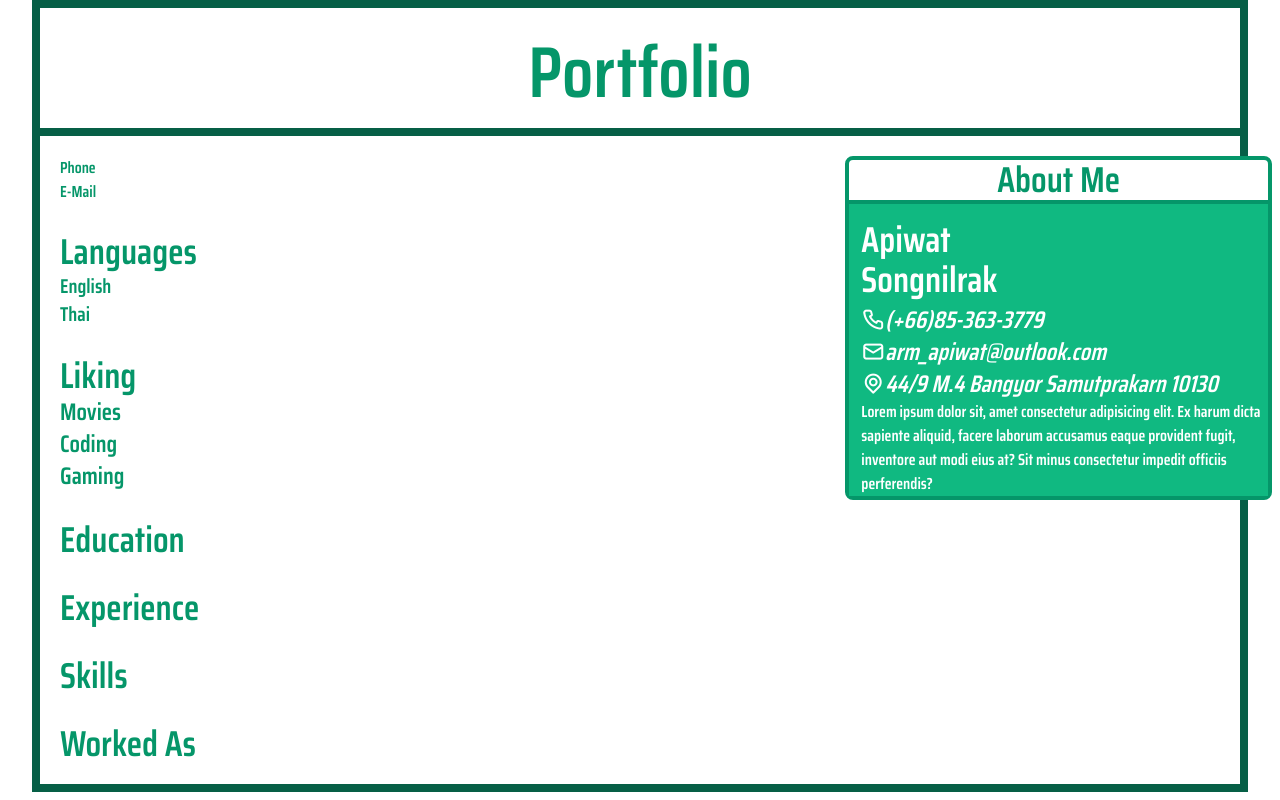
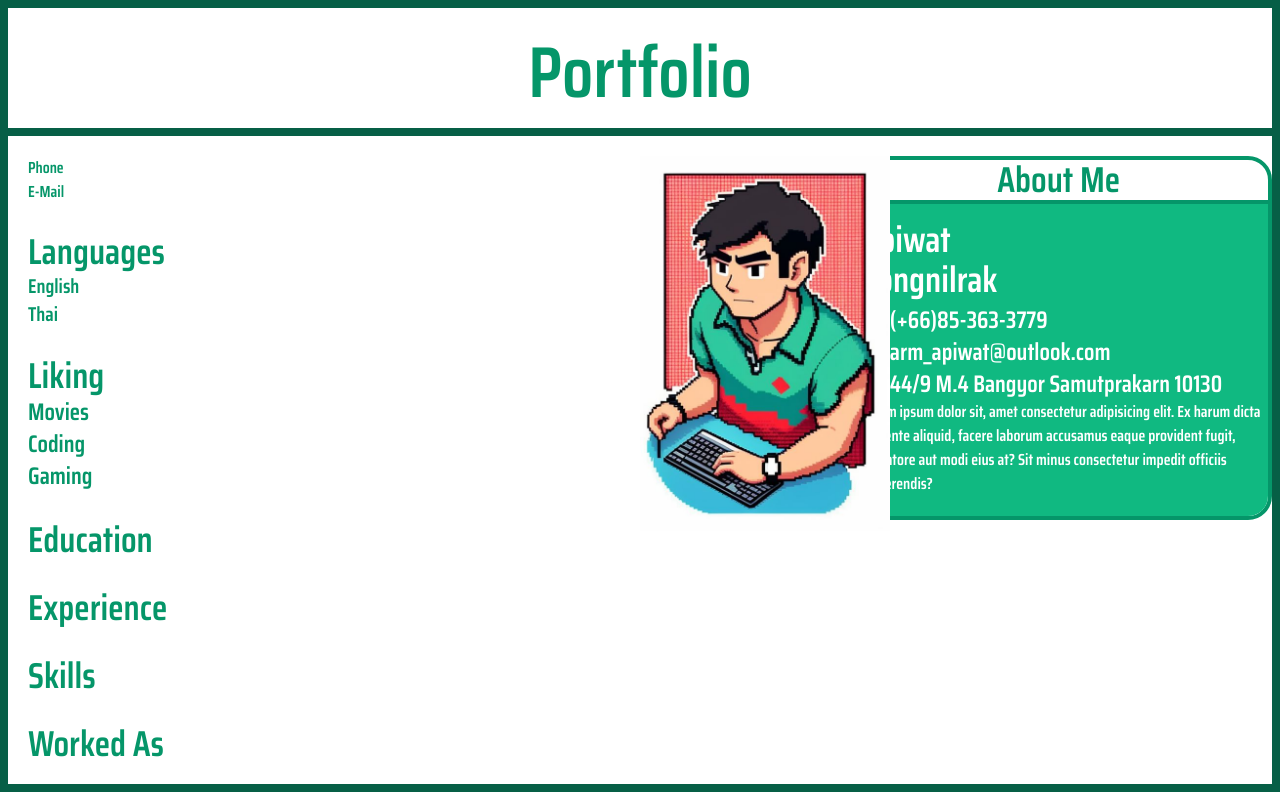
Before and after one commit to Yakkiiz/Yakkiiz.github.io, a React (Vite) app: page / in a window 1280 px wide. Built offline with nearby package versions, Linux system fonts and the light colour scheme.

Commit message:
add image and fix border radius padding & edit text in about

```diff
--- a/src/App.tsx
+++ b/src/App.tsx
@@ -1,9 +1,10 @@
 import "./App.css";
+import profileImage from "/ProfileProject.png";
 
 function App() {
   return (
     <>
-      <div className="mx-8 flex flex-col items-center border-8 border-emerald-800 font-saira font-semibold">
+      <div className="flex flex-col items-center border-8 border-emerald-800 font-saira font-semibold">
         <div className="mt-2 w-full border-b-8 border-emerald-800 py-5 text-center text-7xl text-emerald-600">
           Portfolio
         </div>
@@ -23,24 +24,24 @@ function App() {
             <div className="text-2xl">Coding</div>
             <div className="text-2xl">Gaming</div>
           </div>
-          <div className="absolute right-2 w-2/6 rounded-lg border-4 border-emerald-600 bg-white text-center text-4xl">
+          <div className="absolute right-2 w-2/6 overflow-hidden rounded-3xl border-4 border-emerald-600 bg-white text-center text-4xl">
             About Me
-            <div className="border-t-4 border-emerald-600 bg-emerald-500 text-left text-white">
-              <div className="ml-3 mt-4">Apiwat</div>
-              <div className="ml-3 mb-1">Songnilrak</div>
+            <div className="border-t-4 border-emerald-600 bg-emerald-500 pb-5 pl-3 text-left text-white">
+              <div className="mt-4">Apiwat</div>
+              <div className="mb-1">Songnilrak</div>
               <div>
-                <div className="text-2xl ml-3">
-                  <i className="uil uil-phone">(+66)85-363-3779</i>
+                <div className="text-2xl">
+                  <i className="uil uil-phone"></i> (+66)85-363-3779
                 </div>
-                <div className="text-2xl ml-3">
-                  <i className="uil uil-envelope-alt">arm_apiwat@outlook.com</i>
+                <div className="text-2xl">
+                  <i className="uil uil-envelope-alt"></i>{" "}
+                  arm_apiwat@outlook.com
                 </div>
-                <div className="text-2xl ml-3">
-                  <i className="uil uil-location-point mb-3">
-                    44/9 M.4 Bangyor Samutprakarn 10130
-                  </i>
+                <div className="text-2xl">
+                  <i className="uil uil-location-point mb-3"></i> 44/9 M.4
+                  Bangyor Samutprakarn 10130
                 </div>
-                <div className="text-base ml-3">
+                <div className="text-base">
                   Lorem ipsum dolor sit, amet consectetur adipisicing elit. Ex
                   harum dicta sapiente aliquid, facere laborum accusamus eaque
                   provident fugit, inventore aut modi eius at? Sit minus
@@ -48,6 +49,9 @@ function App() {
                 </div>
               </div>
             </div>
+          </div>
+          <div className="absolute h-[250px] w-[250px] inset-x-2/4">
+            <img src={profileImage} alt="" />
           </div>
           <div className="flex flex-col gap-y-7">
             <div className="text-4xl">Education</div>
```
Also changed, not shown: public/ProfileProject.png (added).
